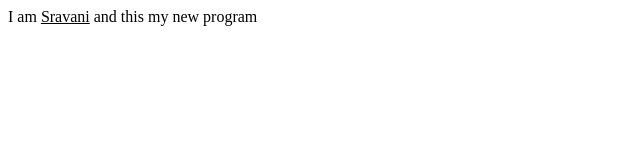
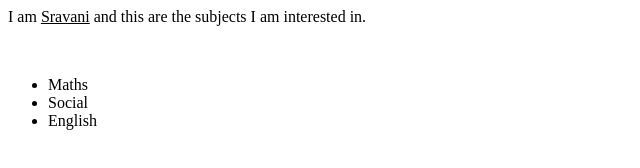
Before and after one commit to LKONDETI/project_dir_assignments, a plain HTML site: page index.html in a window 1280 px wide. Shown: the whole page, without its empty margins (0-640 px from the left). Drawn offline with Linux system fonts and the light colour scheme.

Commit message:
list program of subjects

```diff
--- a/index.html
+++ b/index.html
@@ -1,4 +1,12 @@
 <html>
-<title><h1>New Program</h1></title>
-<p> I am <u> Sravani</u> and this my new program</p>
+<title>New Program</title>
+<body>
+<p> I am <u> Sravani</u> and this are the subjects I am interested in.</p>
+<br>
+<ul>
+<li>Maths
+<li> Social
+<li> English
+</ul>
+</body>
 </html>
```
